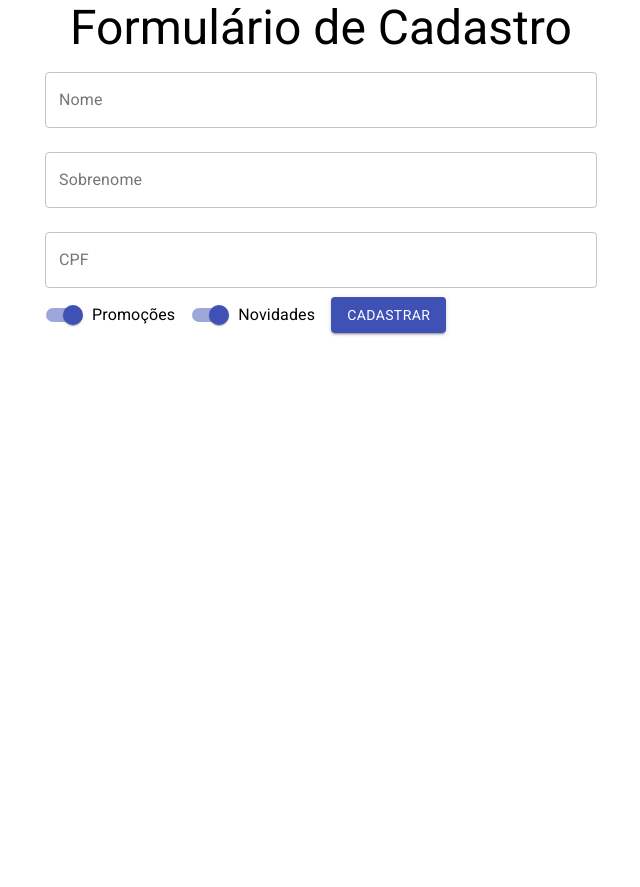
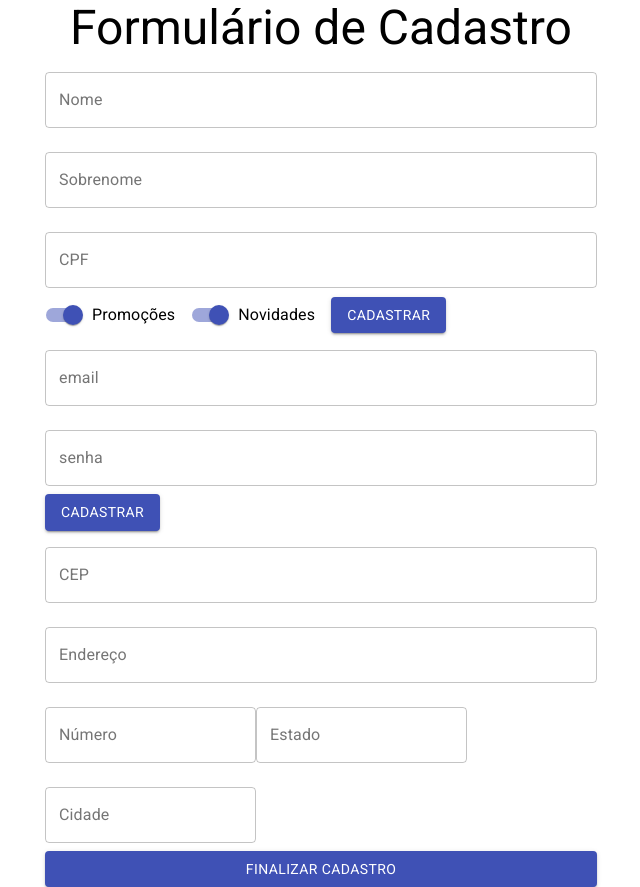
Before and after one commit to WalquiriaGodoy/react-forms, a React (Create React App) app: page / in a window 1280 px wide. Shown: the whole page, without its empty margins (319-959 px from the left). Before the commit the page ends 800 px from the top, so only its background shows below. Built offline with nearby package versions, Linux system fonts and the light colour scheme.

Commit message:
feat(components) add new components to separate form data

```diff
--- /dev/null
+++ b/src/componentes/FormularioCadastro/DadosEntrega.jsx
@@ -0,0 +1,61 @@
+import {Button, TextField} from "@material-ui/core";
+
+function DadosEntrega(){
+    return(
+        <form>
+
+            <TextField
+                id="cep"
+                label="CEP"
+                type="number"
+                variant="outlined"
+                margin='normal'
+                fullWidth
+            />
+
+            <TextField
+                id="endereco"
+                label="Endereço"
+                type="text"
+                variant="outlined"
+                margin='normal'
+                fullWidth
+            />
+
+            <TextField
+                id="numero"
+                label="Número"
+                type="number"
+                variant="outlined"
+                margin='normal'
+            />
+
+            <TextField
+                id="estado"
+                label="Estado"
+                type="text"
+                variant="outlined"
+                margin='normal'
+            />
+
+
+            <TextField
+                id="cidade"
+                label="Cidade"
+                type="text"
+                variant="outlined"
+                margin='normal'
+            />
+            <Button
+            type='submit'
+            variant="contained"
+            color="primary"
+            fullWidth>
+            Finalizar Cadastro
+            </Button>
+
+        </form>
+    );
+}
+
+export default DadosEntrega;
--- /dev/null
+++ b/src/componentes/FormularioCadastro/DadosPessoais.jsx
@@ -0,0 +1,101 @@
+import React, { useState } from 'react';
+import { Button, TextField, Switch, FormControlLabel} from '@material-ui/core';
+
+function DadosPessoais({aoEnviar, validarCPF}){
+    const [nome, setNome] = useState("");
+    const [sobrenome, setSobrenome] = useState("");
+    const [cpf, setCpf] = useState("");
+    const [promocoes, setPromocoes] = useState(true);
+    const [novidades, setNovidades] = useState(true);
+    const [erros, setErros] = useState({cpf:{valido:true, texto:""}})
+
+
+    return(
+        <form
+            onSubmit={(evento)=> {
+                evento.preventDefault();
+                aoEnviar({nome, sobrenome, cpf, promocoes, novidades});
+                }}
+        >
+            <TextField
+                value={nome}
+                onChange={(evento)=>{
+                    setNome(evento.target.value);
+                }}
+                id='nome'
+                label='Nome'
+                variant="outlined"
+                margin='normal'
+                fullWidth
+            />
+
+            <TextField
+                value={sobrenome}
+                onChange={(evento)=>{
+                    setSobrenome(evento.target.value)
+                }}
+                id='sobrenome'
+                label='Sobrenome'
+                variant="outlined"
+                margin='normal'
+                fullWidth
+            />
+
+            <TextField
+                value={cpf}
+                onChange={(evento)=>{
+                    setCpf(evento.target.value)
+                }}
+
+                onBlur={(evento)=> {
+                    const ehValido = validarCPF(cpf)
+                    setErros({cpf:ehValido})
+                }}
+
+                error={!erros.cpf.valido}
+                helperText={erros.cpf.texto}
+                id='cpf'
+                label='CPF'
+                variant="outlined"
+                margin='normal'
+                fullWidth
+            />
+
+            <FormControlLabel
+                label='Promoções'
+                control={
+                    <Switch
+                        checked={promocoes}
+                        onChange={(evento)=>{
+                            setPromocoes(evento.target.checked);
+                        }}
+                        name="Promoções" color='primary'
+                    />
+                }
+            />
+
+            <FormControlLabel
+                label='Novidades'
+                control={
+                    <Switch
+                        checked={novidades}
+                        onChange={(evento)=>{
+                            setNovidades(evento.target.checked);
+                        }}
+                        name="Novidades" color='primary'
+                    />
+                }
+            />
+
+            <Button
+                type='submit'
+                variant="contained"
+                color="primary">
+                Cadastrar
+            </Button>
+
+        </form>
+    )
+}
+
+export default DadosPessoais;
--- /dev/null
+++ b/src/componentes/FormularioCadastro/DadosUsuario.jsx
@@ -0,0 +1,35 @@
+import {Button, TextField} from "@material-ui/core";
+
+function DadosUsuario(){
+    return(
+        <form>
+
+            <TextField
+                id="email"
+                label="email"
+                type="email"
+                variant="outlined"
+                margin='normal'
+                fullWidth/>
+
+            <TextField
+                id="senha"
+                label="senha"
+                type="password"
+                variant="outlined"
+                margin='normal'
+                fullWidth
+                />
+
+            <Button
+            type='submit'
+            variant="contained"
+            color="primary">
+            Cadastrar
+            </Button>
+
+        </form>
+    );
+}
+
+export default DadosUsuario;
--- a/src/componentes/FormularioCadastro/FormularioCadastro.jsx
+++ b/src/componentes/FormularioCadastro/FormularioCadastro.jsx
@@ -1,95 +1,15 @@
-import React, { Component, useState } from 'react';
-import { Button, TextField, Switch, FormControlLabel} from '@material-ui/core';
+import DadosEntrega from "./DadosEntrega";
+import DadosPessoais from "./DadosPessoais";
+import DadosUsuario from "./DadosUsuario";
 
 function FormularioCadastro({aoEnviar, validarCPF}){
-    const [nome, setNome] = useState("");
-    const [sobrenome, setSobrenome] = useState("");
-    const [cpf, setCpf] = useState("");
-    const [promocoes, setPromocoes] = useState(true);
-    const [novidades, setNovidades] = useState(true);
-    const [erros, setErros] = useState({cpf:{valido:true, texto:""}})
-
-
     return(
-        <form
-            onSubmit={(evento)=> {
-                evento.preventDefault();
-                aoEnviar({nome, sobrenome, cpf, promocoes, novidades});
-                }}
-        >
-            <TextField
-                value={nome}
-                onChange={(evento)=>{
-                    setNome(evento.target.value);
-                }}
-                id='nome'
-                label='Nome'
-                variant="outlined"
-                margin='normal'
-                fullWidth
-            />
-
-            <TextField
-                value={sobrenome}
-                onChange={(evento)=>{
-                    setSobrenome(evento.target.value)
-                }}
-                id='sobrenome'
-                label='Sobrenome'
-                variant="outlined"
-                margin='normal'
-                fullWidth
-            />
-
-            <TextField
-                value={cpf}
-                onChange={(evento)=>{
-                    setCpf(evento.target.value)
-                }}
-
-                onBlur={(evento)=> {
-                    const ehValido = validarCPF(cpf)
-                    setErros({cpf:ehValido})
-                }}
-
-                error={!erros.cpf.valido}
-                helperText={erros.cpf.texto}
-                id='cpf'
-                label='CPF'
-                variant="outlined"
-                margin='normal'
-                fullWidth
-            />
-
-            <FormControlLabel
-                label='Promoções'
-                control={
-                    <Switch
-                        checked={promocoes}
-                        onChange={(evento)=>{
-                            setPromocoes(evento.target.checked);
-                        }}
-                        name="Promoções" color='primary'
-                    />
-                }
-            />
-
-            <FormControlLabel
-                label='Novidades'
-                control={
-                    <Switch
-                        checked={novidades}
-                        onChange={(evento)=>{
-                            setNovidades(evento.target.checked);
-                        }}
-                        name="Novidades" color='primary'
-                    />
-                }
-            />
-
-            <Button type='submit' variant="contained" color="primary">Cadastrar</Button>
-        </form>
-    )
+        <>
+        <DadosPessoais aoEnviar={aoEnviar} validarCPF={validarCPF}/>
+        <DadosUsuario/>
+        <DadosEntrega/>
+        </>
+    );
 }
 
 export default FormularioCadastro;
```
Also changed, not shown: 1 other file (tests, documents, lock files or other folders).
